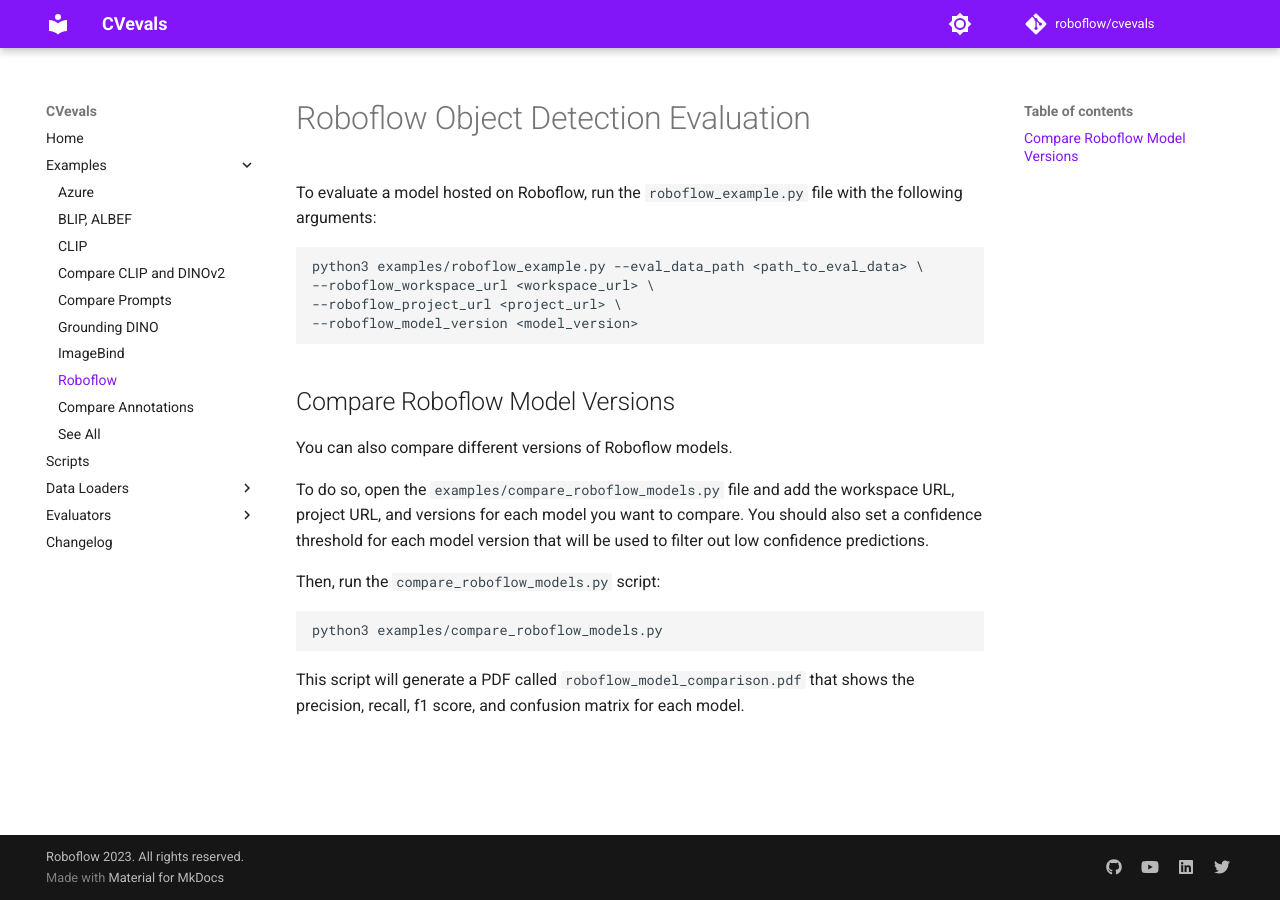
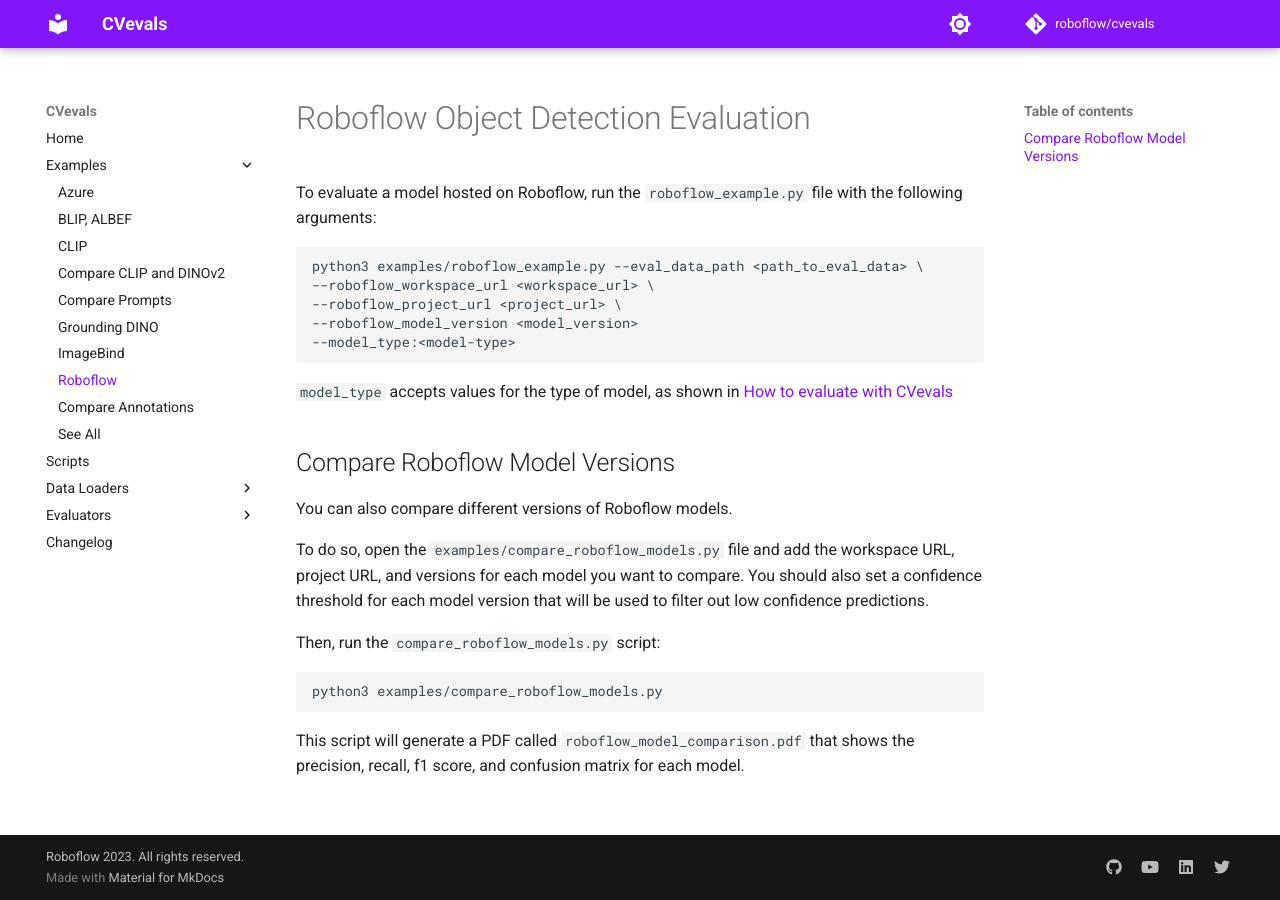
Before and after one commit to roboflow/cvevals, an MkDocs documentation site: the page built from docs/examples/roboflow.md, in a window 1280 px wide. Built offline with MkDocs 1.6.1 and Material for MkDocs 9.7.7, drawn with Linux system fonts in a browser that asks for light colours; comment, search, counter and statistics services are not loaded.

Commit message:
docs: model_type CLI argument explanation

````diff
--- a/docs/examples/roboflow.md
+++ b/docs/examples/roboflow.md
@@ -7,7 +7,9 @@
 --roboflow_workspace_url <workspace_url> \
 --roboflow_project_url <project_url> \
 --roboflow_model_version <model_version>
+--model_type:<model-type>
 ```
+`model_type` accepts values for the type of model, as shown in [How to evaluate with CVevals](https://blog.roboflow.com/evaluate-computer-vision-models-cvevals/#step-3-run-the-evaluation)
 
 ## Compare Roboflow Model Versions
 
````
